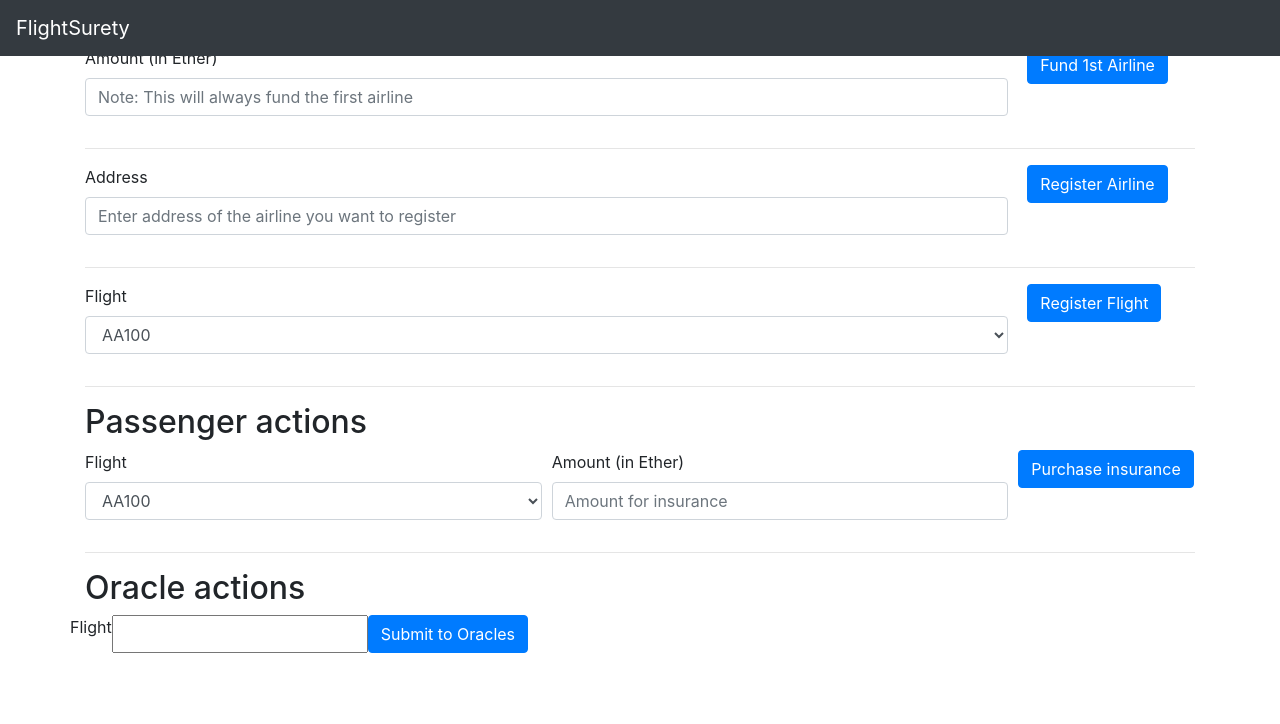
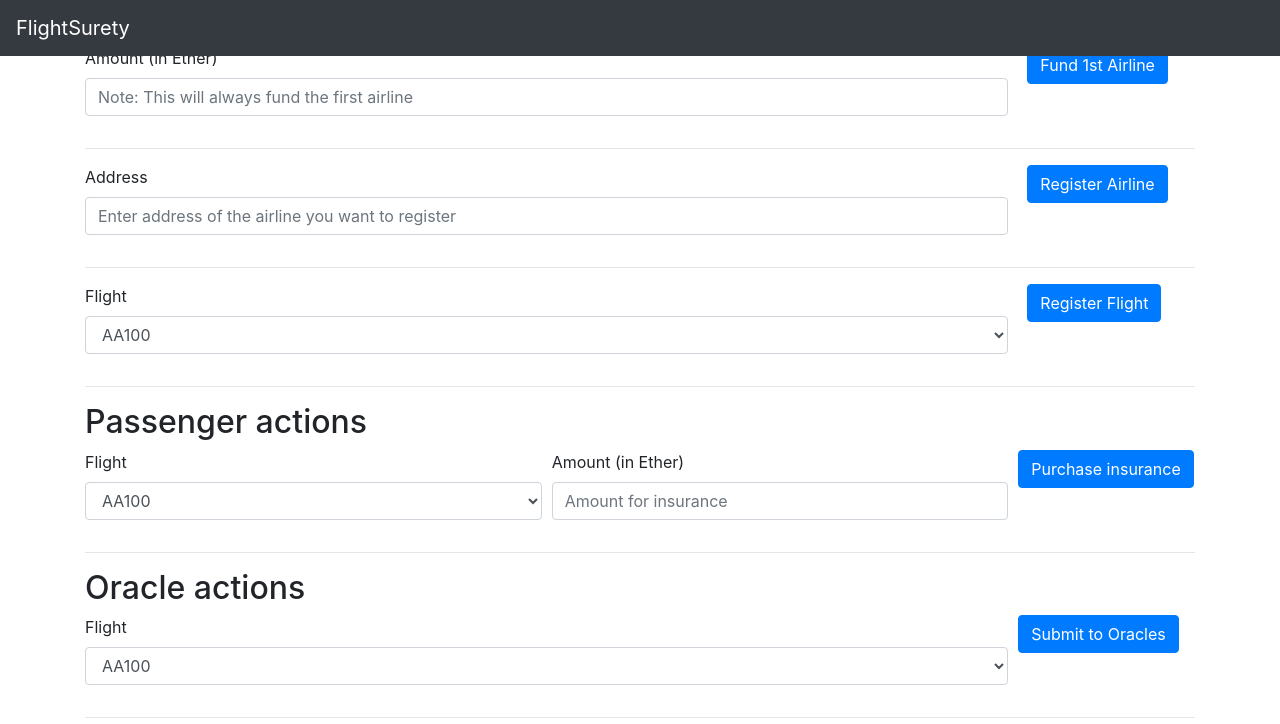
Before and after one commit to illing2005/ud_flight_surety, a website: page src/dapp/index.html in a window 1280 px wide. Drawn offline with nearby package versions, Linux system fonts and the light colour scheme.

Commit message:
Submit oracle request via dapp

```diff
--- a/src/dapp/index.html
+++ b/src/dapp/index.html
@@ -129,14 +129,38 @@
 
       <section>
         <h2>Oracle actions</h2>
-        <div class="row top-20">
-          <label class="form">Flight</label>
-          <input type="text" id="flight-number" />
-          <btn class="btn btn-primary" id="submit-oracle"
-            >Submit to Oracles</btn
-          >
+        <div class="top-20">
+          <div class="form-row">
+            <div class="form-group col-md-10">
+              <label for="flight-number">Flight</label>
+              <select class="form-control" id="flight-number">
+                <option>AA100</option>
+                <option>BA2490</option>
+                <option>LH201</option>
+                <option>EZ101</option>
+              </select>
+            </div>
+            <div class="form-group col-md-2">
+              <button class="btn btn-primary" id="submit-oracle">
+                Submit to Oracles
+              </button>
+            </div>
+          </div>
+          <hr />
         </div>
       </section>
+
+
+<!--      <section>-->
+<!--        <h2>Oracle actions</h2>-->
+<!--        <div class="row top-20">-->
+<!--          <label class="form">Flight</label>-->
+<!--          <input type="text" id="flight-number" />-->
+<!--          <btn class="btn btn-primary" id="submit-oracle"-->
+<!--            >Submit to Oracles</btn-->
+<!--          >-->
+<!--        </div>-->
+<!--      </section>-->
     </main>
   </body>
 </html>
```
